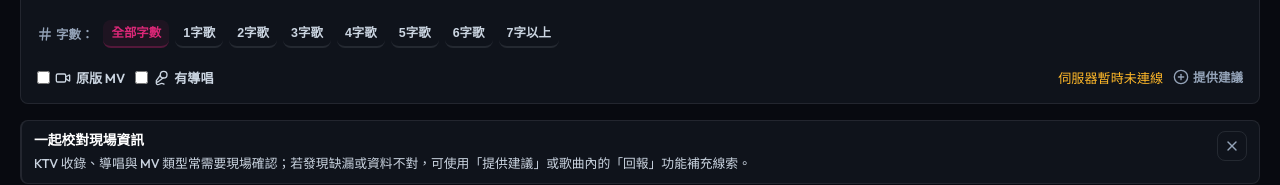
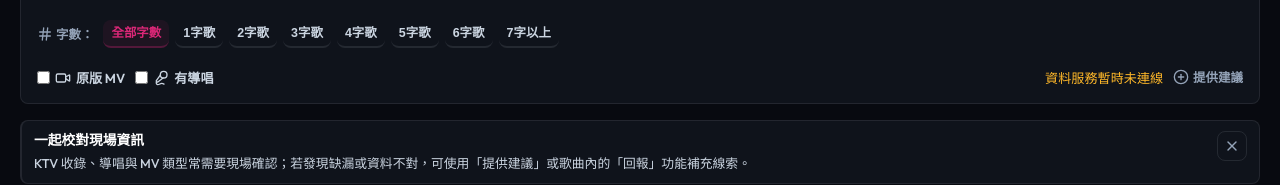
Before and after one commit to tungyingtw/TW_KTV, a React (Vite) app: page / in a window 1280 px wide. Shown: the part 345-530 px from the top of the page. Built offline with nearby package versions, Linux system fonts and the light colour scheme; no server answers.

Commit message:
Unify user status messages

```diff
--- a/src/App.tsx
+++ b/src/App.tsx
@@ -484,7 +484,7 @@ export function App() {
   const handleMobileSearchComplete = () => {
     if (!isMobile) return;
     if (!isCatalogReady) {
-      showToast(apiHealthStatus === 'waking' ? '伺服器正在喚醒，歌庫準備好後會自動顯示' : '歌庫正在準備中，請稍候');
+      showToast(apiHealthStatus === 'waking' ? '資料服務喚醒中，稍候自動顯示' : '歌庫準備中，請稍候');
       return;
     }
     const settleDelay = isSearching ? 360 : 120;
@@ -731,17 +731,17 @@ export function App() {
             </div>
 
             <h3 style={{ fontSize: '1.3rem', color: 'var(--text-primary)', fontWeight: 800, marginBottom: '8px' }}>
-              {apiHealthStatus === 'waking' ? '伺服器正在喚醒資料服務' : '正在整理大家共同補完的歌庫資料'}
+              {apiHealthStatus === 'waking' ? '資料服務喚醒中' : '歌庫資料準備中'}
             </h3>
             <p style={{ fontSize: '0.88rem', color: 'var(--text-muted)', marginBottom: '24px' }}>
               {catalogLoadError || (displayProgress >= 100
                 ? '歌庫資料已準備完成'
                 : apiHealthStatus === 'waking'
-                  ? '正在確認 Render API 是否已醒來。這不是搜尋 0 筆，請先停留本頁稍候。'
+                  ? '正在連線資料服務，完成後會自動顯示結果。'
                   : apiHealthStatus === 'online'
-                    ? '伺服器已連線，正在套用最新回報修正與歌庫標示。'
+                    ? '正在套用最新回報與歌庫標示。'
                     : apiHealthStatus === 'unavailable'
-                      ? '暫時無法確認伺服器狀態，仍會先載入可用的靜態歌庫資料。'
+                      ? '暫時無法連線資料服務，先載入可用的歌庫資料。'
                   : '正在比對歌曲收錄、導唱與 MV 標示')}
             </p>
 
@@ -819,7 +819,7 @@ export function App() {
               目前沒有符合條件的歌曲
             </h3>
             <p style={{ margin: '0 auto 18px', color: 'var(--text-secondary)', fontSize: '0.9rem', lineHeight: 1.75, maxWidth: '460px' }}>
-              可以調整搜尋字、切換品牌或放寬篩選條件。如果你確定現場有這首歌，也可以提供建議讓大家一起補完資料。
+              請調整搜尋字、切換品牌或放寬篩選條件。若現場確定有這首歌，請提供建議補充線索。
             </p>
             <div style={{ display: 'flex', alignItems: 'center', justifyContent: 'center', gap: '10px', flexWrap: 'wrap' }}>
               <button
--- a/src/components/SearchBar.tsx
+++ b/src/components/SearchBar.tsx
@@ -223,7 +223,7 @@ export const SearchBar: React.FC<SearchBarProps> = ({
             <div style={{ display: 'flex', alignItems: 'center', gap: '10px', flexWrap: 'wrap' }}>
               <div style={{ fontSize: '0.82rem', color: 'var(--text-muted)', whiteSpace: 'nowrap' }}>
                 {isCatalogLoading ? (
-                  <span style={{ color: 'var(--accent-highlight)' }}>{isServerWaking ? '伺服器喚醒中' : isServerUnavailable ? '伺服器暫時未連線' : '歌庫準備中'}</span>
+                  <span style={{ color: 'var(--accent-highlight)' }}>{isServerWaking ? '資料服務喚醒中' : isServerUnavailable ? '資料服務暫時未連線' : '歌庫準備中'}</span>
                 ) : (
                   <>結果：<strong style={{ color: 'var(--accent-pink)' }}>{resultCount.toLocaleString()}</strong> 首</>
                 )}
--- a/src/components/mobile/MobileSearchBar.tsx
+++ b/src/components/mobile/MobileSearchBar.tsx
@@ -151,7 +151,7 @@ export const MobileSearchBar: React.FC<MobileSearchBarProps> = ({
             {isSearching ? (
               <>正在即時比對...</>
             ) : isCatalogLoading ? (
-              <>{isServerWaking ? '伺服器喚醒中，歌庫正在準備' : isServerUnavailable ? '伺服器暫時未連線，歌庫準備中' : '歌庫準備中...'}</>
+              <>{isServerWaking ? '資料服務喚醒中' : isServerUnavailable ? '資料服務暫時未連線' : '歌庫準備中'}</>
             ) : filters.searchQuery.trim() ? (
               <>找到 <strong style={{ color: 'var(--accent-pink)', fontSize: '0.85rem' }}>{resultCount.toLocaleString()}</strong> 首</>
             ) : (
```
